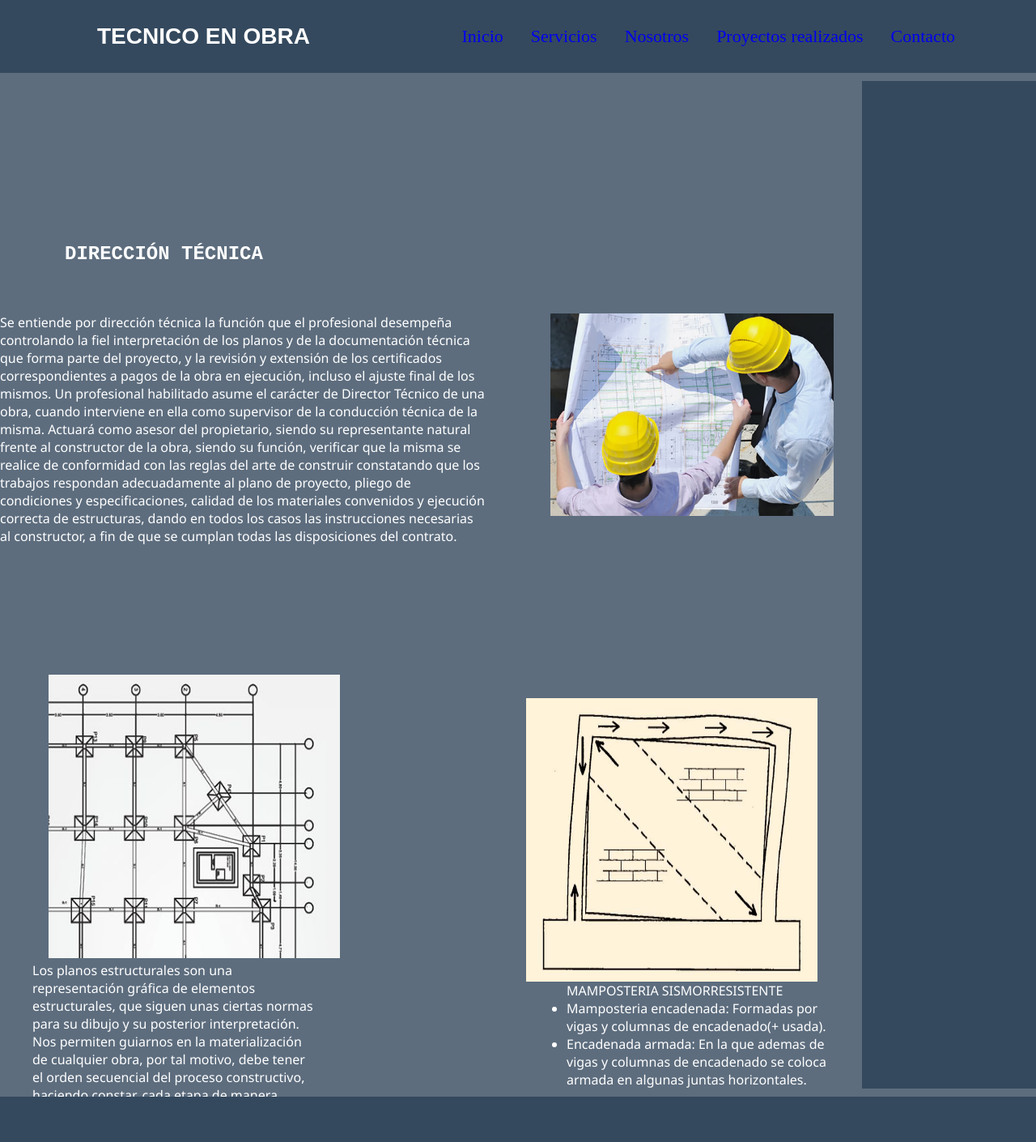
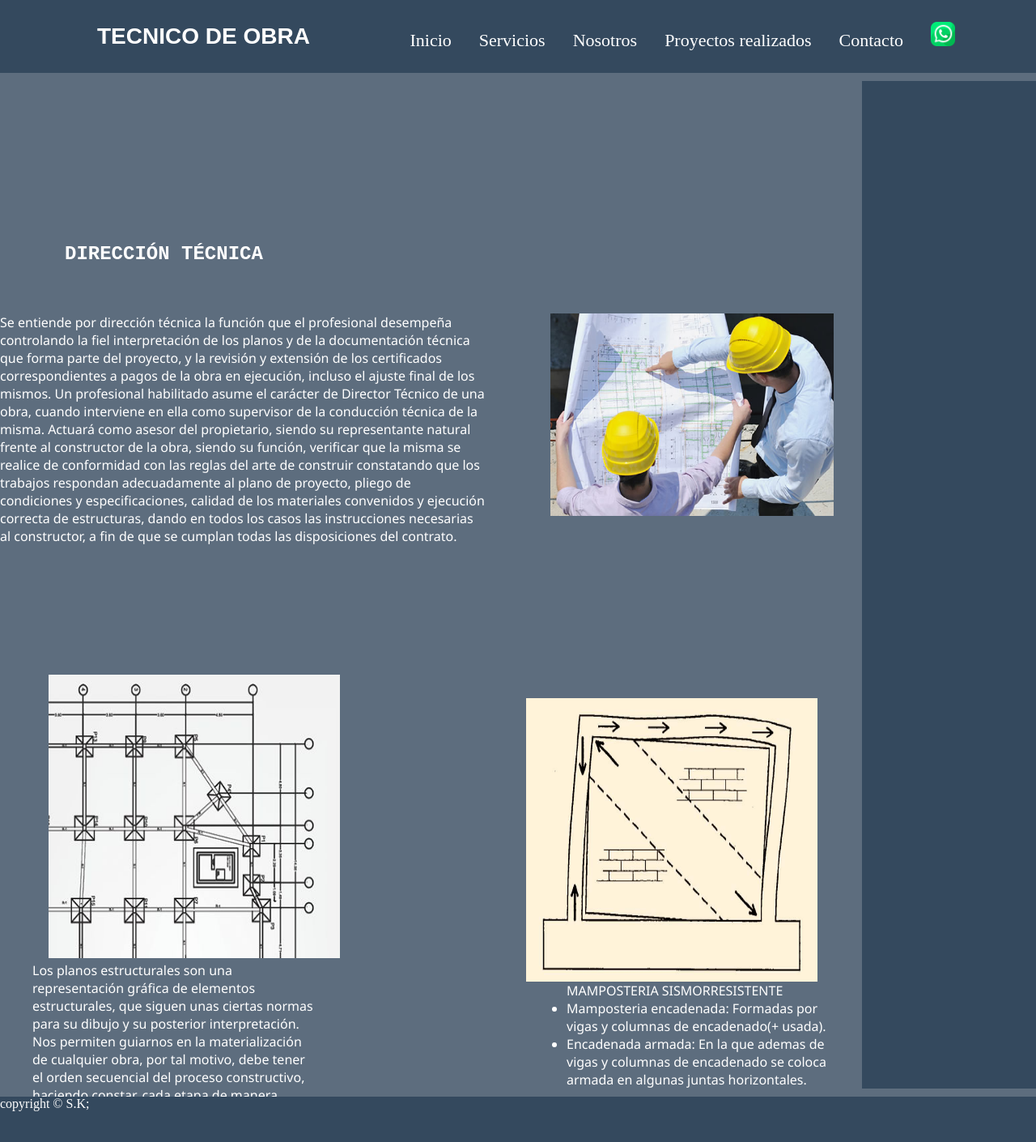
Before and after one commit to Benjakravcho/proyecto-final, a plain HTML site: page index.html in a window 1280 px wide. Shown: the top 1410 px of the page at 81% size. Drawn offline with Linux system fonts and the light colour scheme.

Commit message:
agregue copy,whatsapp y solucione el menu de las pagina

```diff
--- a/assets/css/estilos.css
+++ b/assets/css/estilos.css
@@ -57,12 +57,15 @@ header nav ul li {
     list-style-type: none;
     margin: 0 15px;
     color: #fff;
+    text-decoration: none;
 }
 
 header nav ul li a {
     font-size: 22px;
+    color: #fff;
     text-decoration: none;
 }
+
 
 section {
     color: #fff;
@@ -117,6 +120,7 @@ div#flex2 {
 footer {
     grid-area: footer;
     background-color: #34495E ;
+    color: #fff;
 }
 section.intro {
     grid-area: intro;
--- a/index.html
+++ b/index.html
@@ -11,7 +11,7 @@
 
     <div class="grid">
         <header class="border">
-            <h1>TECNICO EN OBRA</h1>
+            <h1>TECNICO DE OBRA</h1>
 
             <nav>
                 <ul>
@@ -22,6 +22,7 @@
                     <li><a href="./assets/pages/nosotros.html">Nosotros</a></li>
                     <li><a href="./assets/pages/proyectos-realizados.html">Proyectos realizados</a></li>
                     <li><a href="./assets/pages/contacto.html">Contacto</a></li>
+                    <li><a href="././index.html"><img src="./assets/images/whatsapp.png" width="30px" height="30px" alt=""></a></li>
                 </ul>
             </nav>
         </header>
@@ -76,7 +77,7 @@
 
         </aside>
         <footer>
-
+            <p>copyright &COPY S.K;</p>
         </footer>
     </div>
 </body>
```
Also changed, not shown: assets/pages/contacto.html (+4 -1 lines), assets/pages/nosotros.html (+3 -1 lines), assets/pages/proyectos-realizados.html (+2 -2 lines), assets/pages/servicios.html (+2 -2 lines), assets/images/whatsapp.png (added).
